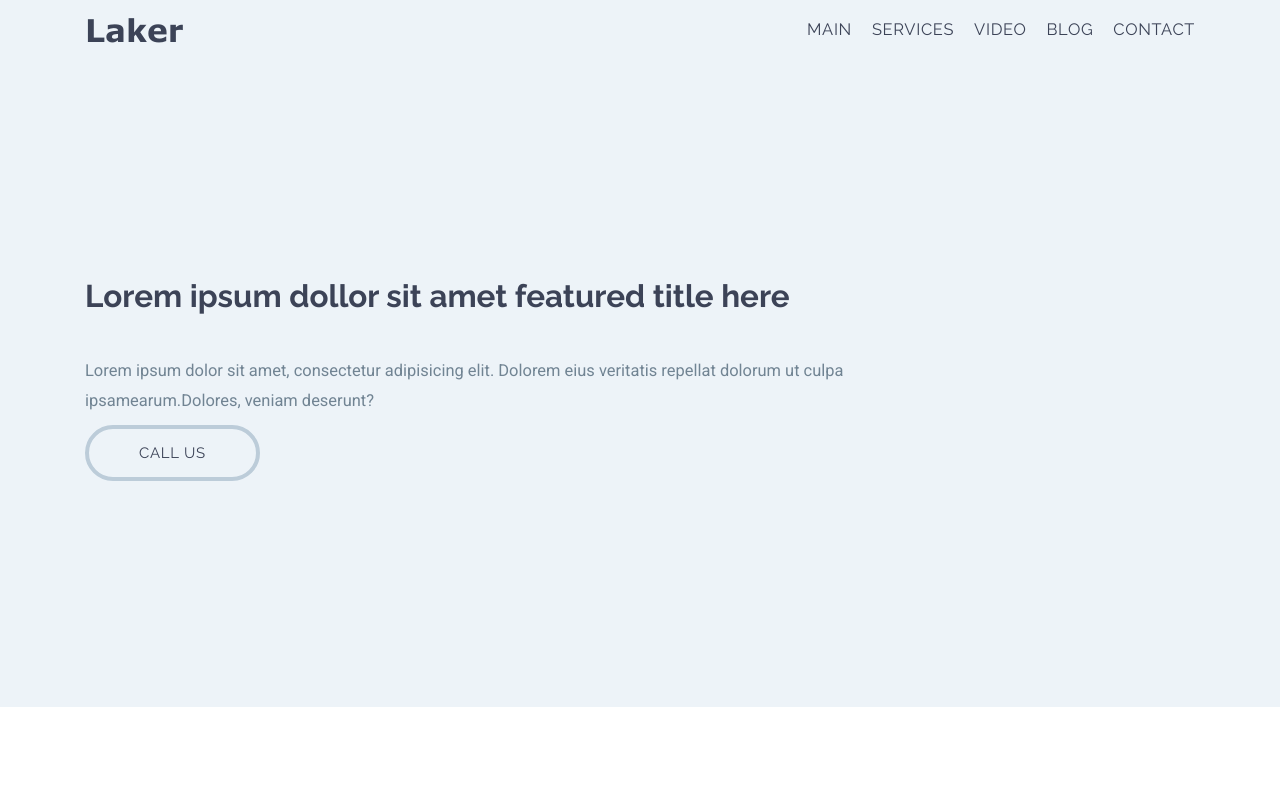
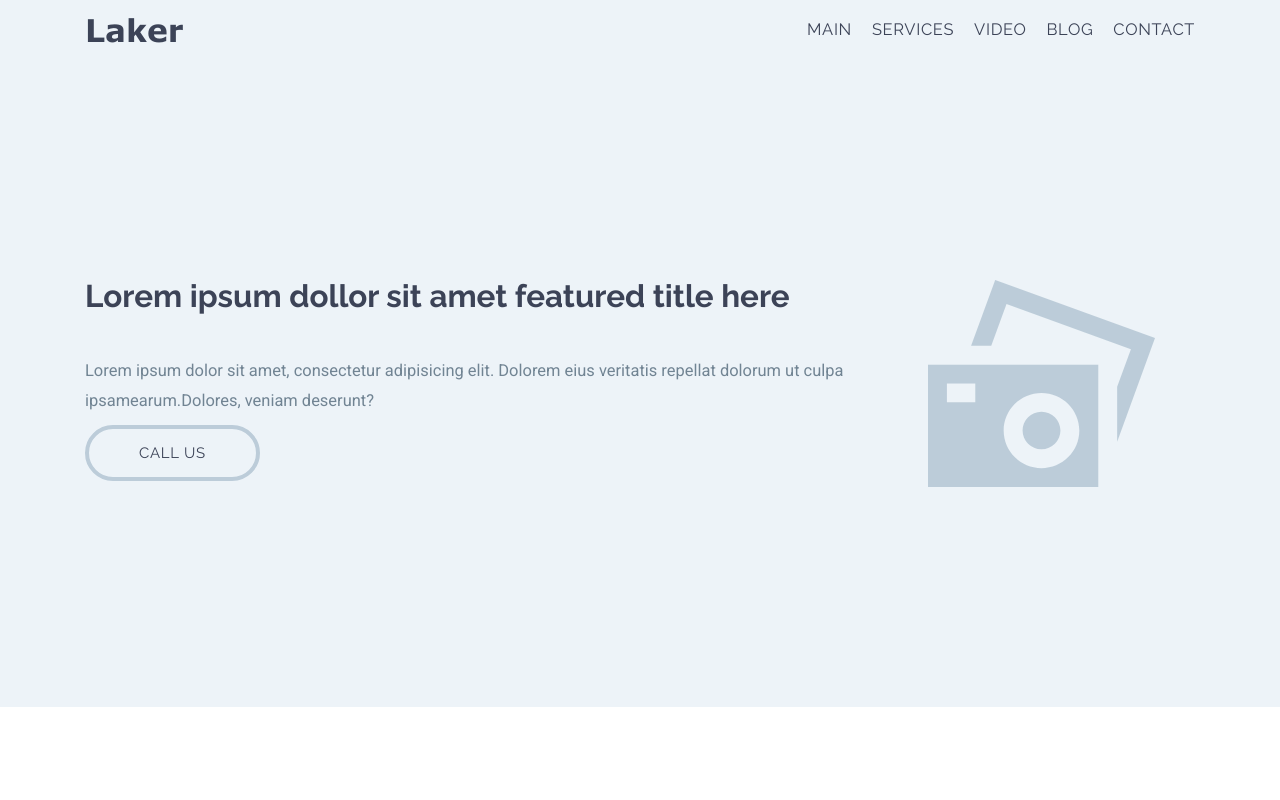
Before and after one commit to chudickgumanoid/Laker, a plain HTML site: page index.html in a window 1280 px wide. Shown: the top 800 px of the page. Drawn offline with nearby package versions, Linux system fonts and the light colour scheme.

Commit message:
New main photo

```diff
--- a/index.html
+++ b/index.html
@@ -60,7 +60,7 @@
 							</div>
 							<div class="main__photo">
 								<a href="#">
-									<img src="img/photo_main.png" alt="">
+									<img src="img/photo-main.webp" alt="">
 								</a>
 							</div>
 						</div>
```
